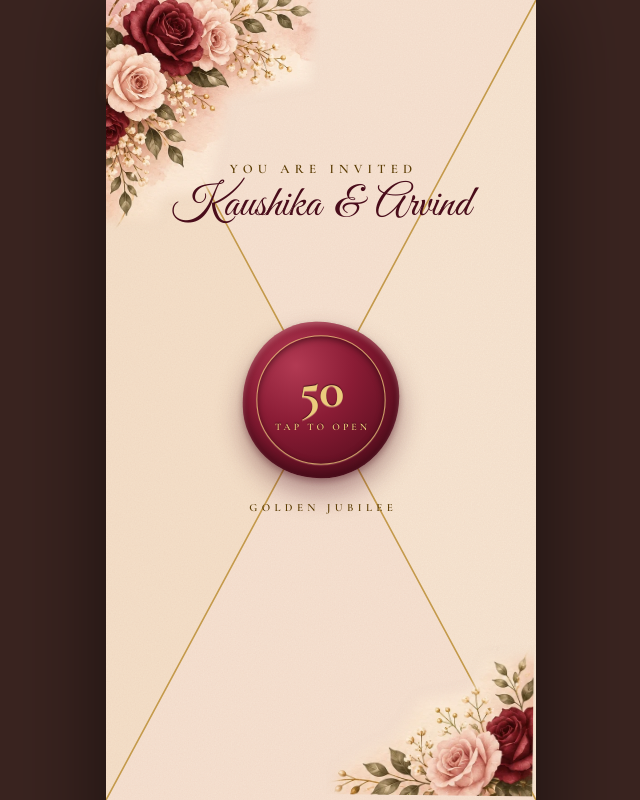
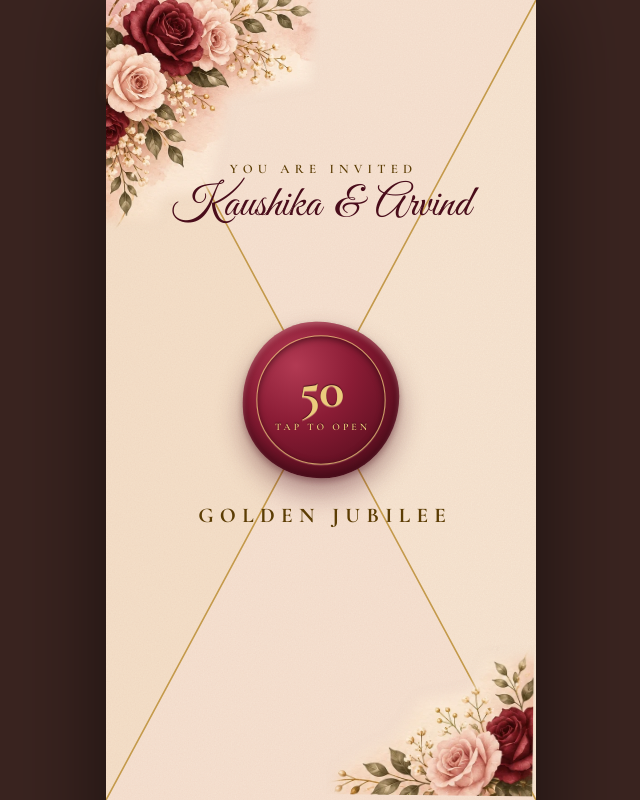
Before and after one commit to darshvk12/arvindkaushikaanniversarycelebrationinvitation, a plain HTML site: page index.html in a window 1280 px wide. Shown: the top 800 px of the page, without its empty margins (319-959 px from the left). Drawn offline with nearby package versions, Linux system fonts and the light colour scheme.

Commit message:
Enlarge Golden Jubilee on tap to open screen to clamp(17px, 4.8vw, 21px) bold

```diff
--- a/index.html
+++ b/index.html
@@ -298,7 +298,7 @@ img{display:block;max-width:100%}
   <img class="rose br" src="assets/roses-br.webp" alt="" width="464" height="356">
   <div class="env-top"><p class="caps" style="font-size:13px">You are invited</p><p class="n">Kaushika &amp; Arvind</p></div>
   <div class="seal"><b>50</b><span>Tap to open</span></div>
-  <p class="env-hint caps" style="font-size:11px">Golden Jubilee</p>
+  <p class="env-hint caps" style="font-size:clamp(17px,4.8vw,21px);letter-spacing:.3em;font-weight:700">Golden Jubilee</p>
 </div>
 
 <!-- shared ornament -->
```
